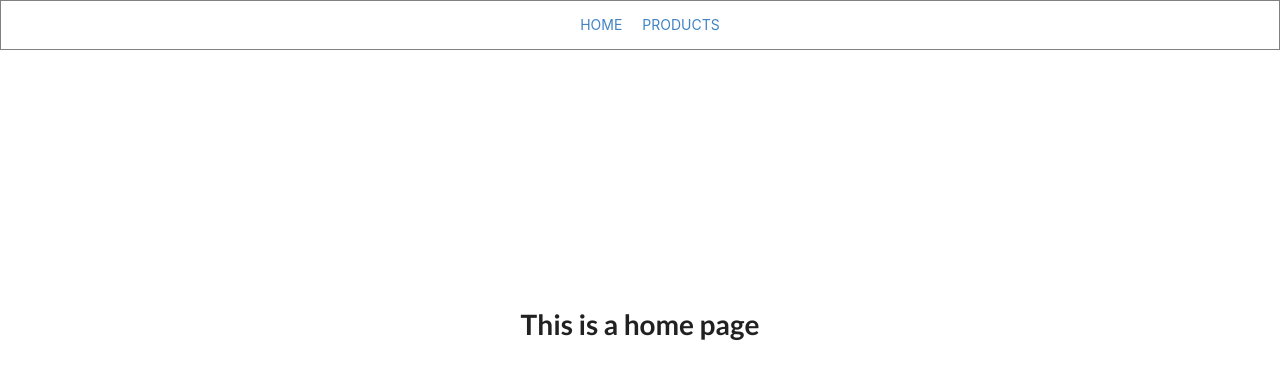
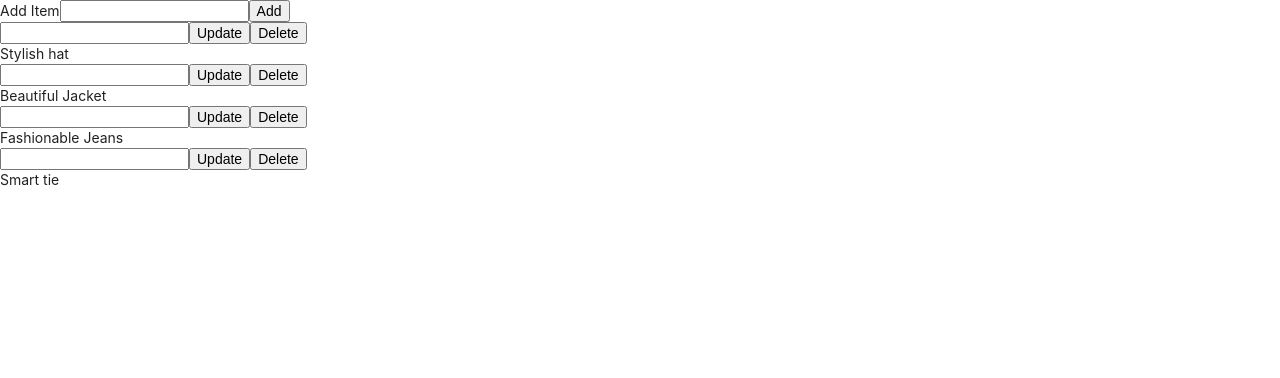
Before and after one commit to shhady/1-2.1-2-3.1-2-FirstReactApp, a React (Create React App) app: page / in a window 1280 px wide. Shown: the top 378 px of the page. Built offline with nearby package versions, Linux system fonts and the light colour scheme.

Commit message:
simple toDo

```diff
--- /dev/null
+++ b/Item.jsx
@@ -0,0 +1,33 @@
+import React, { Component } from 'react';
+
+export default class Item extends Component {
+  state = { title: '' };
+  handleOnChange = ({ target }) => {
+    this.setState({ title: target.value });
+  };
+  render() {
+    return (
+      <div
+        className='item'
+        // style={{
+        //   border: '1px solid black',
+        //   margin: '0.5rem',
+        //   padding: '0.5rem',
+        // }}
+      >
+        <input onChange={this.handleOnChange} value={this.state.title} />
+        <button
+          onClick={() =>
+            this.props.handleUpdate(this.props.id, this.state.title)
+          }
+        >
+          Update
+        </button>
+        <button onClick={() => this.props.handleDelete(this.props.id)}>
+          Delete
+        </button>
+        <p>{this.props.title}</p>
+      </div>
+    );
+  }
+}
--- a/src/App.js
+++ b/src/App.js
@@ -23,7 +23,8 @@ import Exercise13_1 from "./components/13.1 react-data-massaging/main";
 import Exercise14_1 from "./components/14.1 Focus/focus14-1";
 import Exercise14_2 from "./components/14.2 copy/copy14-2";
 import Exercise16_1 from "./components/16.1 products/main";
-
+import Todo from "./components/toDO/ToDo";
+import MainApp from "./components/toDO/MainApp";
 class App extends React.Component {
   constructor() {
     super();
@@ -52,7 +53,8 @@ class App extends React.Component {
       // <Exercise13_2 />
       // <Exercise14_1 />
       // <Exercise14_2 />
-      <Exercise16_1 />
+      // <Exercise16_1 />
+      <MainApp />
     );
   }
 }
--- a/src/components/16.1 products/ProductDetails.jsx
+++ b/src/components/16.1 products/ProductDetails.jsx
@@ -1,7 +1,7 @@
 import React from "react";
 import Data from "./store";
 const ProductDetails = (props) => {
-  console.log(props);
+  console.log(props.match.params.id);
   return Data.map((element) => (
     <div style={{ display: "flex", flexDirection: "column" }} key={element.id}>
       {<img src={`${element.imageUrl}`} style={{ width: 200, height: 200 }} />}
@@ -10,7 +10,4 @@ const ProductDetails = (props) => {
   ));
 };
 
-// const mapProducts = (state, ownProps) => {
-//   return { Product: state.ProductDetails[ownProps.match.params.id] };
-// };
 export default ProductDetails;
--- /dev/null
+++ b/src/components/toDO/MainApp.jsx
@@ -0,0 +1,84 @@
+import { Component } from "react";
+import Item from "./components/item/Item";
+import { data } from "./constants/fakeDate";
+//* CRUD
+//? Create
+//? Read
+//? Update
+//? Deletes
+
+export default class MainApp extends Component {
+  state = { arrOfObj: [], itemTitleValue: "" };
+
+  //! CREATE
+  handleCreate = () => {
+    const newItem = {
+      title: this.state.itemTitleValue,
+      id: Math.random().toString(),
+    };
+    this.setState((prev) => {
+      return { arrOfObj: [...prev.arrOfObj, newItem], itemTitleValue: "" };
+    });
+  };
+
+  //! READ
+  componentDidMount() {
+    this.setState({ arrOfObj: data });
+  }
+
+  //! UPDATE
+  handleUpdate = (id, title) => {
+    this.setState((prevState) => {
+      const arrOfObjAfterDelete = prevState.arrOfObj.map((obj) => {
+        if (obj.id === id) {
+          return { id, title };
+        } else {
+          return obj;
+        }
+      });
+      return { arrOfObj: arrOfObjAfterDelete };
+    });
+  };
+
+  //! DELETE
+  handleDelete = (id) => {
+    this.setState((prevState) => {
+      //? remove the specified obj from the arrOfObj state by filtering
+      const arrOfObjAfterDelete = prevState.arrOfObj.filter(
+        (obj) => obj.id !== id
+      );
+      return { arrOfObj: arrOfObjAfterDelete };
+    });
+  };
+
+  //? Controlled add item input
+  handleOnChange = ({ target }) => {
+    this.setState({ itemTitleValue: target.value });
+  };
+
+  //? Painting data on the screen by calling Item component
+  insertData = () => {
+    return this.state.arrOfObj.map((obj) => (
+      <Item
+        handleUpdate={this.handleUpdate}
+        handleDelete={this.handleDelete}
+        key={obj.title}
+        title={obj.title}
+        id={obj.id}
+      />
+    ));
+  };
+  render() {
+    return (
+      <div className="wrapper">
+        <label>Add Item</label>
+        <input
+          value={this.state.itemTitleValue}
+          onChange={this.handleOnChange}
+        />
+        <button onClick={this.handleCreate}>Add</button>
+        <div className="item-wrapper">{this.insertData()}</div>
+      </div>
+    );
+  }
+}
--- /dev/null
+++ b/src/components/toDO/ToDo.jsx
@@ -0,0 +1,72 @@
+// import React from "react";
+// import "./style.css";
+
+// const todoList = [
+//   { do: "Meditation", id: 1 },
+//   { do: "Sport", id: 2 },
+//   { do: "Study", id: 3 },
+//   { do: "Eat", id: 4 },
+//   { do: "Walk", id: 5 },
+// ];
+// class Todo extends React.Component {
+//   state = { arrOfToDo: [] };
+
+//   componentDidMount() {
+//     this.setState({ arrOfToDo: todoList });
+//   }
+
+//   AddTaskToTasks(e) {
+//     e.preventDefault();
+//   }
+//   handleDelete = (id) => {
+//     this.setState((prevState) => {
+//       //? remove the specified obj from the arrOfObj state by filtering
+//       const arrOfObjAfterDelete = prevState.arrOfToDo.filter(
+//         (obj) => obj.id !== id
+//       );
+//       return { arrOfToDo: arrOfObjAfterDelete };
+//     });
+//   };
+//   render() {
+//     return (
+//       <div className="toDoContainer">
+//         <form>
+//           <input type="text" onChange={this.AddTaskToTasks}></input>
+//           <button onClick={this.AddTaskToTasks}>Add Task</button>
+//         </form>
+//         <div>
+//         {props.myProp.map((element) => {
+//         return (
+//           <div key={element.id} className="eachTodo">
+//             Do: {element.do} <input className="inputUpdate"></input>
+//             <button className="deletebtn" onclick={this.handleDelete}>
+//               Delete
+//             </button>
+//             <button>Update</button>
+//           </div>
+//         );
+//       })}
+//       </div>
+//     );
+//   }
+// }
+
+// function Child(props) {
+//   return (
+//     <div>
+//       {props.myProp.map((element) => {
+//         return (
+//           <div key={element.id} className="eachTodo">
+//             Do: {element.do} <input className="inputUpdate"></input>
+//             <button className="deletebtn" onclick={this.handleDelete}>
+//               Delete
+//             </button>
+//             <button>Update</button>
+//           </div>
+//         );
+//       })}
+//     </div>
+//   );
+// }
+
+// export default Todo;
--- /dev/null
+++ b/src/components/toDO/components/item/Item.jsx
@@ -0,0 +1,33 @@
+import React, { Component } from 'react';
+
+export default class Item extends Component {
+  state = { title: '' };
+  handleOnChange = ({ target }) => {
+    this.setState({ title: target.value });
+  };
+  render() {
+    return (
+      <div
+        className='item'
+        // style={{
+        //   border: '1px solid black',
+        //   margin: '0.5rem',
+        //   padding: '0.5rem',
+        // }}
+      >
+        <input onChange={this.handleOnChange} value={this.state.title} />
+        <button
+          onClick={() =>
+            this.props.handleUpdate(this.props.id, this.state.title)
+          }
+        >
+          Update
+        </button>
+        <button onClick={() => this.props.handleDelete(this.props.id)}>
+          Delete
+        </button>
+        <p>{this.props.title}</p>
+      </div>
+    );
+  }
+}
--- /dev/null
+++ b/src/components/toDO/constants/fakeDate.js
@@ -0,0 +1,18 @@
+export const data = [
+  {
+    title: 'Stylish hat',
+    id: 1,
+  },
+  {
+    title: 'Beautiful Jacket',
+    id: 2,
+  },
+  {
+    title: 'Fashionable Jeans',
+    id: 3,
+  },
+  {
+    title: 'Smart tie',
+    id: 4,
+  },
+];
```
Also changed, not shown: src/components/toDO/style.css (added, +14 -0 lines), 1 other file (tests, documents, lock files or other folders).
